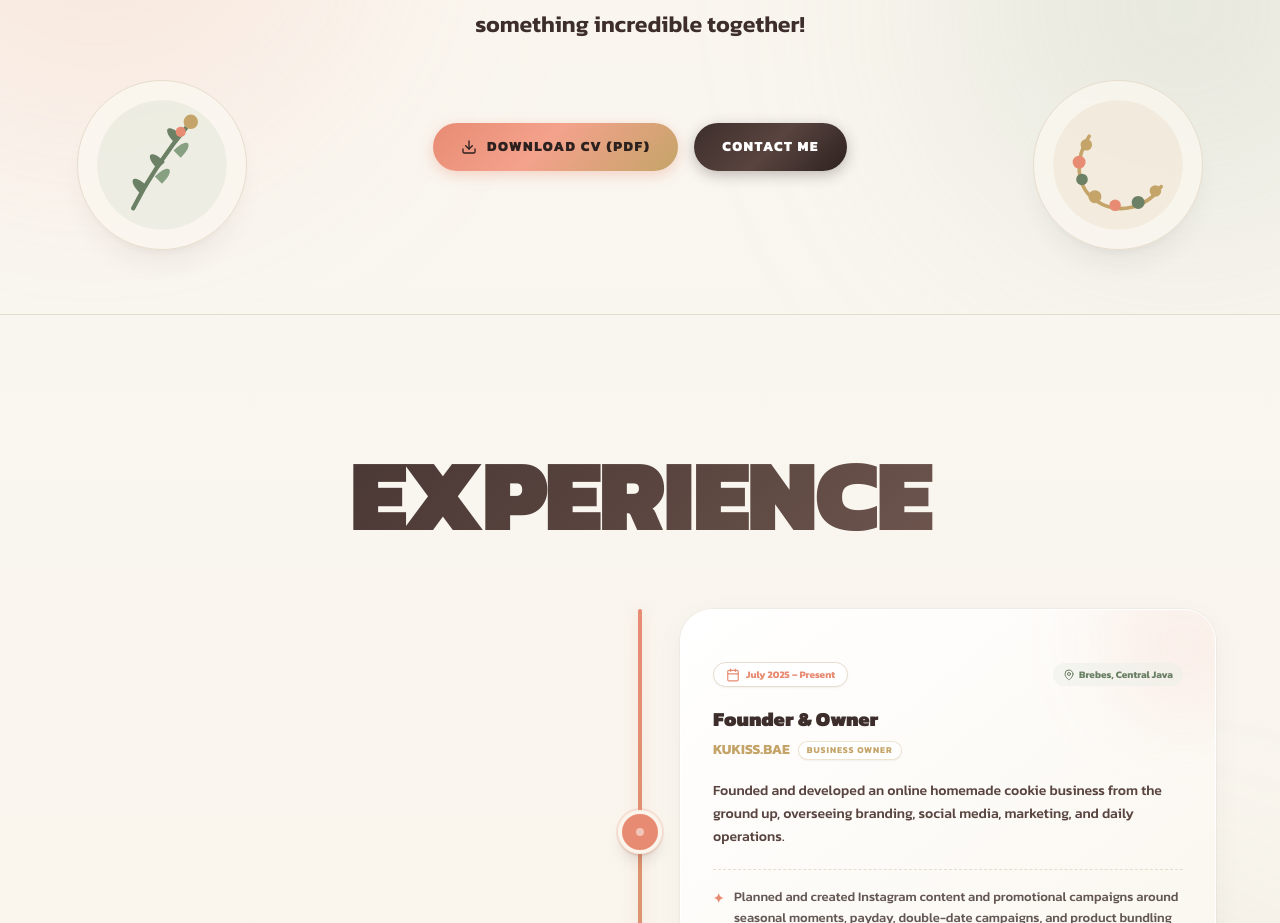
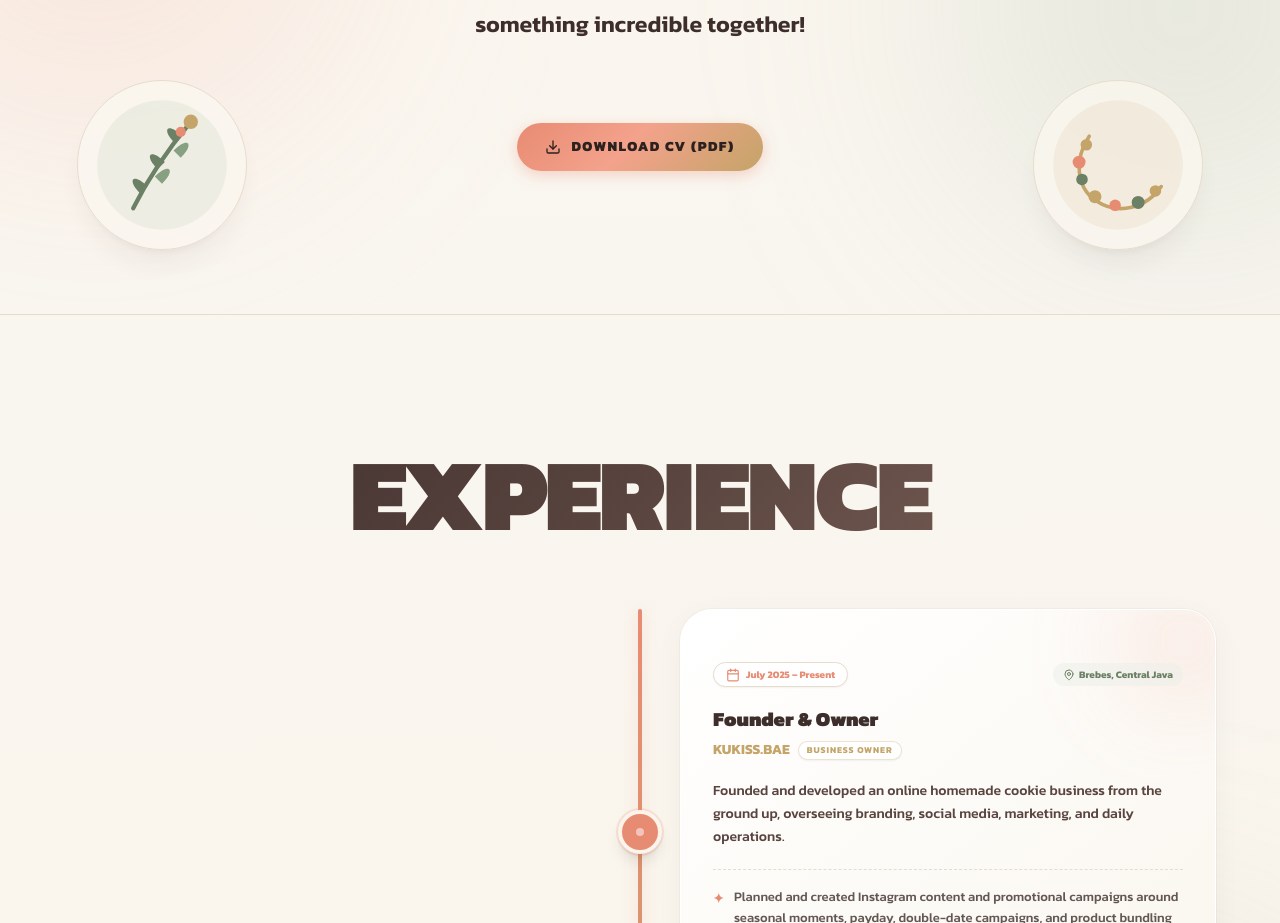
Before and after one commit to Braneee/portofolio-ardhia, a Next.js app: page / in a window 1280 px wide. Shown: the part 1285-2208 px from the top of the page. Built offline with nearby package versions, Linux system fonts and the light colour scheme.

Commit message:
style: remove contact me button from about section

```diff
--- a/src/components/sections/AboutSection.tsx
+++ b/src/components/sections/AboutSection.tsx
@@ -163,7 +163,6 @@ export function AboutSection() {
 
         <FadeIn delay={0.4} y={20} className="pt-6 flex items-center justify-center gap-4 flex-wrap">
           <DownloadCVButton variant="primary" />
-          <ContactButton />
         </FadeIn>
       </div>
     </section>
```
